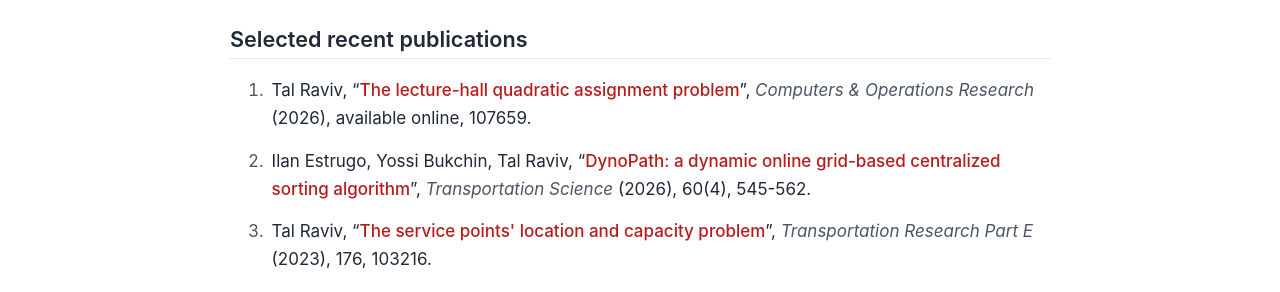
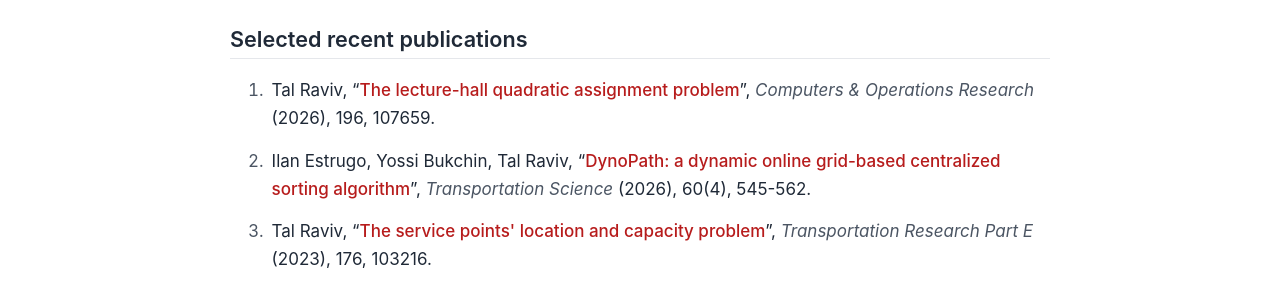
Before and after one commit to tal69/tal69.github.io, a Jekyll site: the page built from index.md, in a window 1280 px wide and 900 px high, scrolled down 513 px. Shown: the part 191-483 px from the top of the window. Built offline with Jekyll 4.4.1, drawn with Linux system fonts in a browser that asks for light colours.

Commit message:
Add CAOR volume to lecture-hall paper

```diff
--- a/_data/publications.yml
+++ b/_data/publications.yml
@@ -19,7 +19,7 @@
     title:   "The lecture-hall quadratic assignment problem"
     venue:   "Computers & Operations Research"
     year:    2026
-    pages:   "available online, 107659"
+    pages:   "196, 107659"
     url:     "https://doi.org/10.1016/j.cor.2026.107659"
     featured: true
     extras:
```
